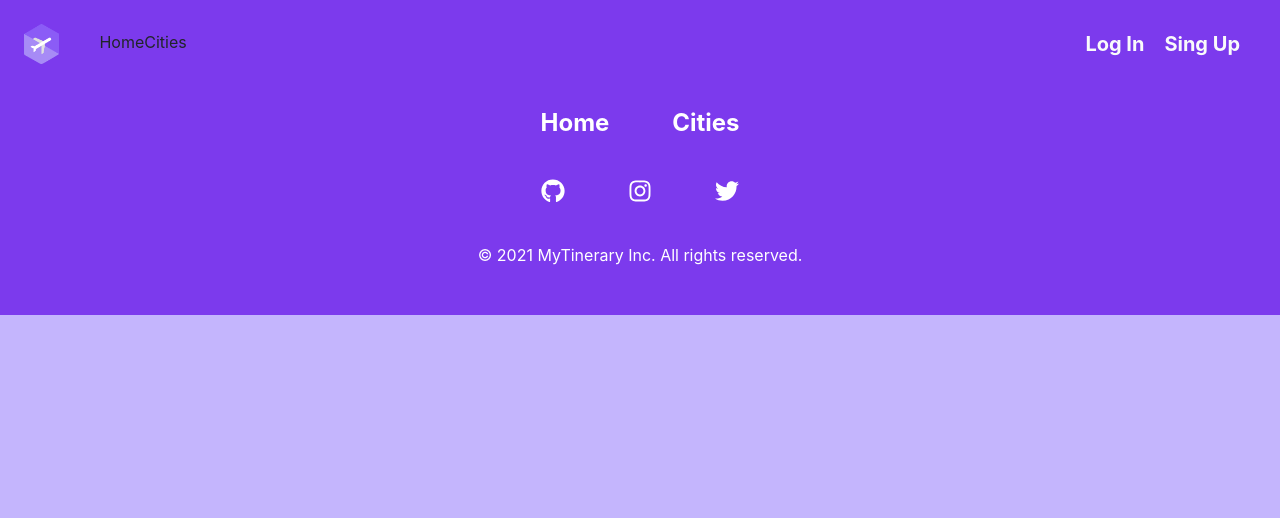
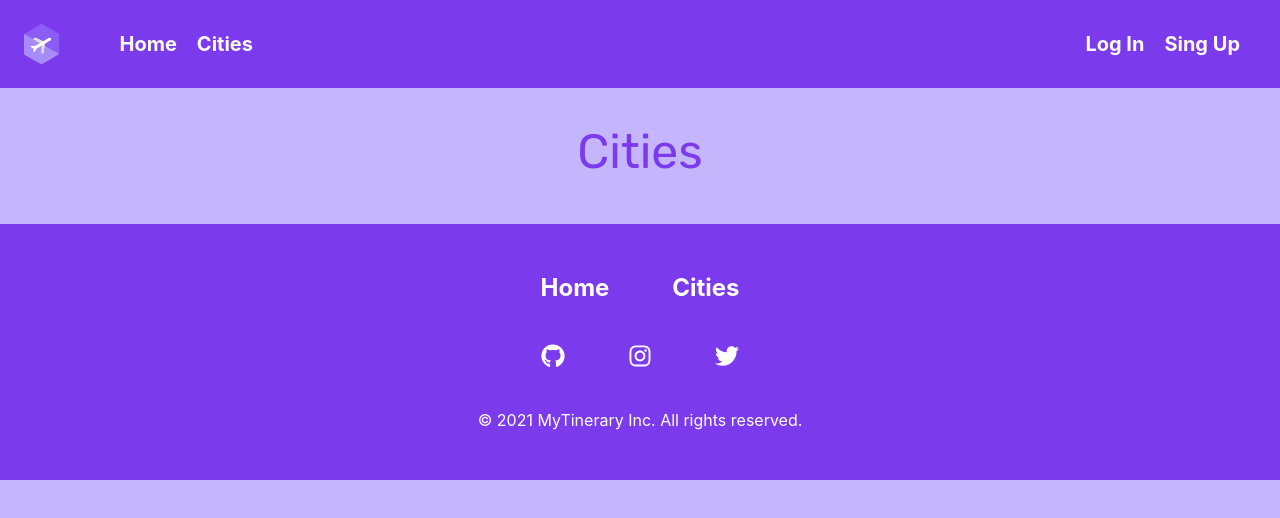
Before and after one commit to lucianhoff/mytinerary, a React (Create React App) app in the folder frontend/: page /cities in a window 1280 px wide. Shown: the top 518 px of the page. Built offline with nearby package versions, Linux system fonts and the light colour scheme; a web font is replaced by a local one.

Commit message:
termine jiji

```diff
--- a/frontend/src/components/CardInfo.js
+++ b/frontend/src/components/CardInfo.js
@@ -21,7 +21,7 @@ const CardInfo = () => {
             </div>
           </div>
         </div>
-
+      <div className="animate__animated animate__flipInX">
         <div className="card-main sm:my-5 bg-purple-500 kanji flex items-center rounded-lg justify-evenly-col sm:justify-center lg:flex-row  card-sm__responsive">
           <div className="card-main__img">
             <img src="./assets/japan-osaka.jpg" alt="Osaka"/>
@@ -36,6 +36,7 @@ const CardInfo = () => {
           </div>
         </div>
       </div>
+      </div>
     </>
   );
 };
--- a/frontend/src/components/CardTest.js
+++ /dev/null
@@ -1,57 +0,0 @@
-import React from "react";
-
-import "../style.css";
-
-const CardTest = () => {
-  return (
-    <>
-      <figure className="snip1193">
-        <img
-          src="https://s3-us-west-2.amazonaws.com/s.cdpn.io/331810/sample31.jpg"
-          alt="sample31"
-        />
-        <figcaption>
-          <h4>Max Conversion</h4>
-          <a href="#" className="bottom-left">
-            <i className="ion-ios-chatboxes-outline"></i>
-          </a>
-          <a href="#" className="bottom-right">
-            <i className="ion-ios-telephone-outline"></i>
-          </a>
-        </figcaption>
-      </figure>
-      <figure className="snip1193 hover">
-        <img
-          src="https://s3-us-west-2.amazonaws.com/s.cdpn.io/331810/sample68.jpg"
-          alt="sample68"
-        />
-        <figcaption>
-          <h4>Indigo Violet</h4>
-          <a href="#" className="bottom-left">
-            <i className="ion-ios-chatboxes-outline"></i>
-          </a>
-          <a href="#" className="bottom-right">
-            <i className="ion-ios-telephone-outline"></i>
-          </a>
-        </figcaption>
-      </figure>
-      <figure className="snip1193">
-        <img
-          src="https://s3-us-west-2.amazonaws.com/s.cdpn.io/331810/sample69.jpg"
-          alt="sample69"
-        />
-        <figcaption>
-          <h4>Richard Tea</h4>
-          <a href="#" className="bottom-left">
-            <i className="ion-ios-chatboxes-outline"></i>
-          </a>
-          <a href="#" className="bottom-right">
-            <i className="ion-ios-telephone-outline"></i>
-          </a>
-        </figcaption>
-      </figure>
-    </>
-  );
-};
-
-export default CardTest;
--- a/frontend/src/components/Footer.js
+++ b/frontend/src/components/Footer.js
@@ -6,13 +6,13 @@ const Footer = () => {
   const year = new Date().getFullYear();
   return (
     <>
-    <div className="flex justify-center items-center bg-purple-600 py-5">
+    <div className="footer flex justify-center items-center bg-purple-600 py-5">
       <div className="text-white flex flex-col">
         <div className="flex justify-evenly items-center text-2xl font-bold">
           <Link to="/" className="hover:text-purple-300">
             Home
           </Link>
-          <Link to="" clLinkssName="hover:text-purple-300">
+          <Link to="/cities" clLinkssName="hover:text-purple-300">
             Cities
           </Link>
         </div>
--- a/frontend/src/components/Hero.js
+++ b/frontend/src/components/Hero.js
@@ -6,7 +6,7 @@ const Hero = () => {
     <div className="w-full flex justify-evenly items-center py-20 px-4 sm:mt-12 sm:px-6 md:mt-16 lg:px-8">
       <div className="ml-10 flex justify-center w-1/4 items-center flex-col py-10 sm:text-center lg:text-left">
         <h1 className="text-4xl tracking-tight font-extrabold text-gray-900 sm:text-5xl md:text-6xl">
-          <span className="block xl:inline">My</span>{" "}
+          <span className="block xl:inline">My</span>
           <span className="block text-purple-600 xl:inline">Tinerary</span>
         </h1>
         <p className="py-3 text-center text-gray-500 sm:mt-5 sm:text-lg sm:max-w-xl sm:mx-auto md:mt-5 md:text-xl lg:mx-0">
--- a/frontend/src/components/Nav.js
+++ b/frontend/src/components/Nav.js
@@ -37,8 +37,8 @@ function NavMain() {
               </div>
               <div className="w-full hidden md:flex md:justify-between md:ml-10 md:pr-4 md:space-x-8">
                 <div className="inline">
-                  <Link to="/">Home</Link>
-                  <Link to="/cities">Cities</Link>
+                  <Link to="/" className="text-gray-50 text-xl font-bold hover:text-purple-900 pl-5">Home</Link>
+                  <Link to="/cities" className="text-gray-50 text-xl font-bold hover:text-purple-900 pl-5">Cities</Link>
                 </div>
                 <div className="inline ">
                   <Link
@@ -84,8 +84,8 @@ function NavMain() {
                   </div>
                 </div>
                 <div className="px-2 pt-2 pb-3 space-y-1">
-                  <Link to="/">Home</Link>
-                  <Link to="/cities">Cities</Link>
+                <Link to="/" className="text-gray-50 text-xl font-bold hover:text-purple-900 pl-5">Home</Link>
+                  <Link to="/cities" className="text-gray-50 text-xl font-bold hover:text-purple-900 pl-5">Cities</Link>
                 </div>
                 <Link
                   to="/"
--- a/frontend/src/components/Slider.js
+++ b/frontend/src/components/Slider.js
@@ -46,7 +46,7 @@ const Slider = () => {
         image: "Moscow"
       },
       {
-        country: "England",
+        country: "UK",
         cityName: "London",
         image: "London"
       },
--- a/frontend/src/index.css
+++ b/frontend/src/index.css
@@ -27,3 +27,9 @@ body::-webkit-scrollbar-thumb {
   background-color: #7c3aed;
   border-radius: 5px;
 }
+
+.footer {
+  position: relative;
+  bottom: 0;
+  width: 100%;
+}
--- a/frontend/src/pages/Cities.js
+++ b/frontend/src/pages/Cities.js
@@ -4,9 +4,8 @@ export default class Cities extends React.Component {
   render() {
     return (
       <>
-        <div>
-          <h1>Cities</h1>
-          <p>hola</p>
+        <div className="flex flex-col justify-center  mt-20" >
+          <h1 className="text-5xl py-5 text-center text-purple-600 rubik">Cities</h1>
         </div>
       </>
     );
```
Also changed, not shown: frontend/src/App.js (line endings or trailing spaces).
